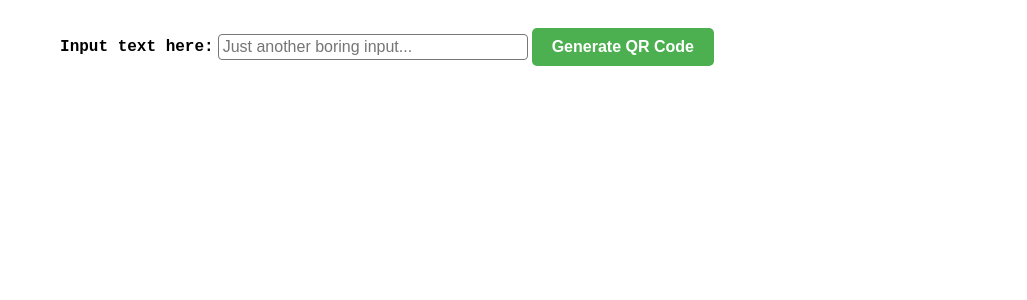
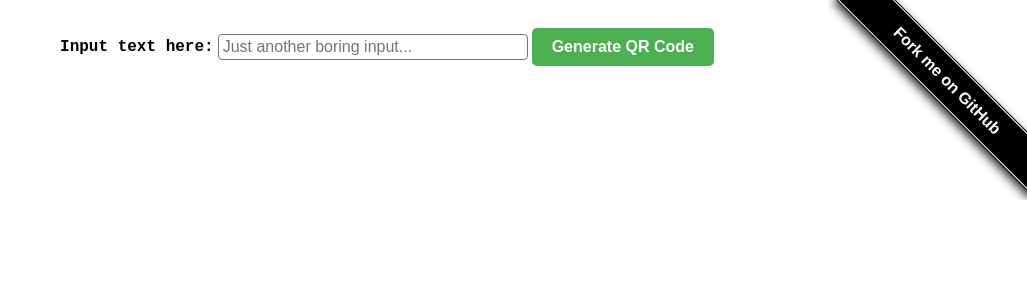
Before and after one commit to michaeljymsgutierrez/google-qrcode-generator-src, a SvelteKit app: page / in a window 1280 px wide. Shown: the top 300 px of the page, without its empty margins (253-1280 px from the left). Built offline with nearby package versions, Linux system fonts and the light colour scheme.

Commit message:
Added fork me on github

```diff
--- a/src/routes/+page.svelte
+++ b/src/routes/+page.svelte
@@ -16,6 +16,11 @@
 </script>
 
 <div class="qrcode-container">
+  <span id="forkongithub">
+    <a href="https://github.com/michaeljymsgutierrez/google-qrcode-generator-src">
+      Fork me on GitHub
+    </a>
+  </span>
   <div class="text-field-container">
     <label>Input text here:</label>
     <input class="text-field" placeholder="Just another boring input..." on:input={onInput} {value} />
@@ -81,4 +86,66 @@
   button:active {
     background-color: #398438;
   }
+
+  #forkongithub a {
+    background: #000;
+    color: #fff;
+    text-decoration: none;
+    font-family: arial, sans-serif;
+    text-align: center;
+    font-weight: bold;
+    padding: 5px 40px;
+    font-size: 1rem;
+    line-height: 2rem;
+    position: relative;
+    transition: 0.5s;
+  }
+
+  #forkongithub a:hover {
+    background: #c11;
+    color: #fff;
+  }
+
+  #forkongithub a::before,
+  #forkongithub a::after {
+    content: "";
+    width: 100%;
+    display: block;
+    position: absolute;
+    top: 1px;
+    left: 0;
+    height: 1px;
+    background: #fff;
+  }
+
+  #forkongithub a::after {
+    bottom: 1px;
+    top: auto;
+  }
+
+  @media screen and (min-width: 800px) {
+    #forkongithub {
+      position: fixed;
+      display: block;
+      top: 0;
+      right: 0;
+      width: 200px;
+      overflow: hidden;
+      height: 200px;
+      z-index: 9999;
+    }
+
+    #forkongithub a {
+      width: 200px;
+      position: absolute;
+      top: 60px;
+      right: -60px;
+      transform: rotate(45deg);
+      -webkit-transform: rotate(45deg);
+      -ms-transform: rotate(45deg);
+      -moz-transform: rotate(45deg);
+      -o-transform: rotate(45deg);
+      box-shadow: 4px 4px 10px rgba(0, 0, 0, 0.8);
+    }
+  }
 </style>
```
